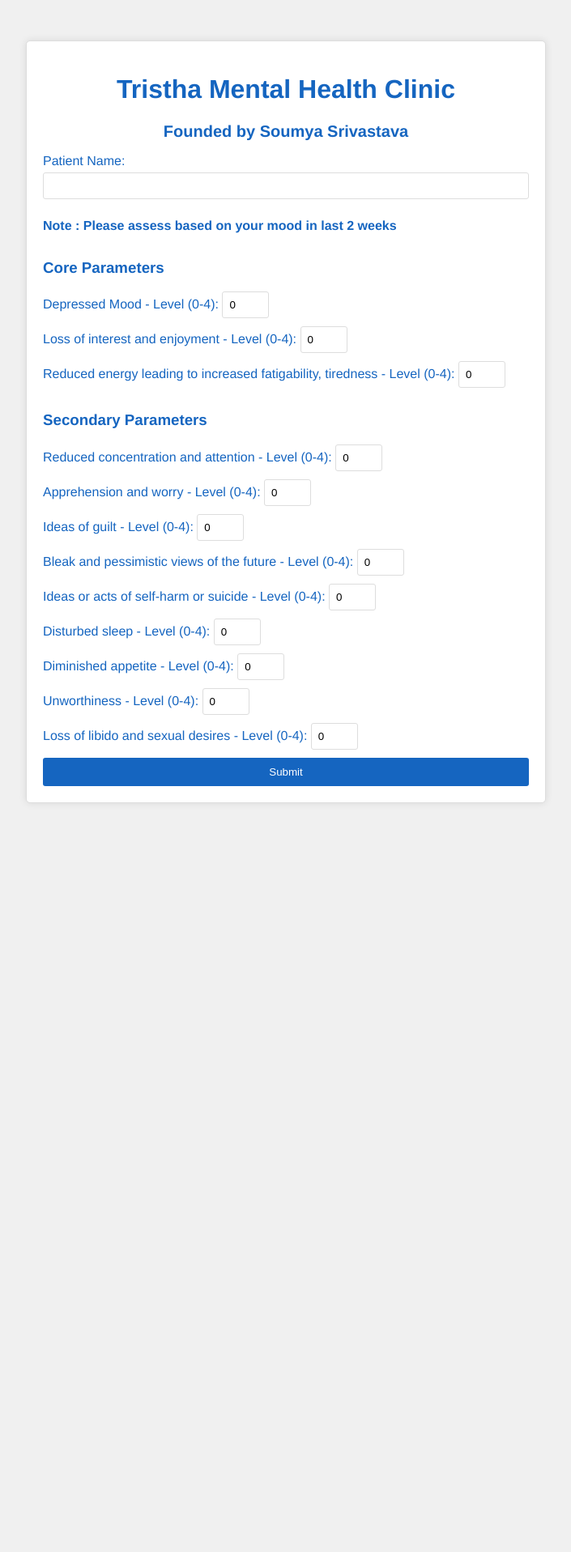
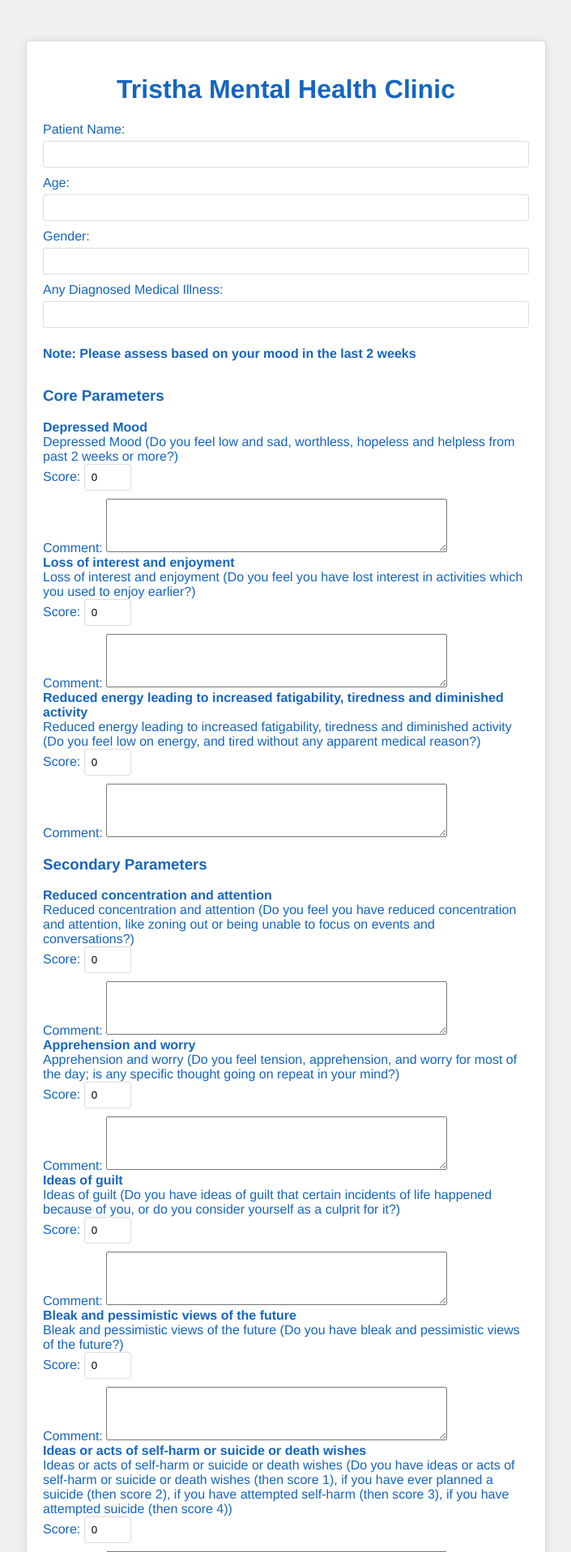
Before and after one commit to PadamIITBHU/DEPRESSION_AZURE_STORAGE_ORIG, a Flask app: page / in a window 1280 px wide. Shown: the top 1917 px of the page at 81% size, without its empty margins (287-992 px from the left). Before the commit the page ends 1042 px from the top, so only its background shows below. Run offline with Flask 3, Linux system fonts and the light colour scheme.

Commit message:
adding comment, Age, gender and Medical History and saving to Depression.xml

```diff
--- a/app.py
+++ b/app.py
@@ -18,10 +18,29 @@ depression_blob_name = "Depression.xlsx"
 remedy_blob_name = "Remedy.xlsx"
 
 # Names for core and secondary parameters
-core_param_names = ["Depressed Mood", "Loss of interest and enjoyment", "Reduced energy leading to increased fatigability, tiredness"]
-sec_param_names = ["Reduced concentration and attention", "Apprehension and worry", "Ideas of guilt",
-                   "Bleak and pessimistic views of the future", "Ideas or acts of self-harm or suicide",
-                   "Disturbed sleep", "Diminished appetite", "Unworthiness", "Loss of libido and sexual desires"]
+#core_param_names = ["Depressed Mood", "Loss of interest and enjoyment", "Reduced energy leading to increased fatigability, tiredness"]
+#sec_param_names = ["Reduced concentration and attention", "Apprehension and worry", "Ideas of guilt",
+#                  "Bleak and pessimistic views of the future", "Ideas or acts of self-harm or suicide",
+#                  "Disturbed sleep", "Diminished appetite", "Unworthiness", "Loss of libido and sexual desires"]
+
+
+core_param_names = [
+    "Depressed Mood (Do you feel low and sad, worthless, hopeless and helpless from past 2 weeks or more?)",
+    "Loss of interest and enjoyment (Do you feel you have lost interest in activities which you used to enjoy earlier?)",
+    "Reduced energy leading to increased fatigability, tiredness and diminished activity (Do you feel low on energy, and tired without any apparent medical reason?)"
+]
+
+sec_param_names = [
+    "Reduced concentration and attention (Do you feel you have reduced concentration and attention, like zoning out or being unable to focus on events and conversations?)",
+    "Apprehension and worry (Do you feel tension, apprehension, and worry for most of the day; is any specific thought going on repeat in your mind?)",
+    "Ideas of guilt (Do you have ideas of guilt that certain incidents of life happened because of you, or do you consider yourself as a culprit for it?)",
+    "Bleak and pessimistic views of the future (Do you have bleak and pessimistic views of the future?)",
+    "Ideas or acts of self-harm or suicide or death wishes (Do you have ideas or acts of self-harm or suicide or death wishes (then score 1), if you have ever planned a suicide (then score 2), if you have attempted self-harm (then score 3), if you have attempted suicide (then score 4))",
+    "Disturbed sleep (Do you feel you have disturbed sleep? If you have problem sleeping due to screentime (then score 1), if you have trouble sleeping due to overthinking (then score 2), if you fall asleep but have trouble staying asleep, for example, frequent urination, nightmares, night terrors (then score 3), if you sleep for less than 3 hours a day and get up early morning and have difficulty falling back asleep (then score 4))",
+    "Diminished appetite (Do you feel you have reduced appetite without any apparent medical reason?)",
+    "Unworthiness",
+    "Loss of libido and sexual desires or reduced sexual functioning without any apparent medical reasons (Do you feel you have loss of libido and sexual desires or reduced sexual functioning without any apparent medical reasons?)"
+]
 
 # Gmail account credentials
 sender_email = "padam.iit@gmail.com"
@@ -133,20 +152,42 @@ def assess_depression(name, core_params, secondary_params):
 
     return result
 
+additional_param_names = ['Age', 'Gender', 'Medical History']
 
-def submit_form(patient_name, core_params, secondary_params):
+
+def submit_form(patient_name, core_params, secondary_params, additional_params, core_comments, sec_comments):
     result_id = assess_depression(patient_name, core_params, secondary_params)
     remedy = find_value_from_id(result_id, "Remedy")
     result_name = find_value_from_id(result_id, "Name")
-    result_complete = f"Patient {patient_name} is having {result_name}. Suggested Remedy is to {remedy}. "
+    result_complete = f"Client {patient_name} is having {result_name}. Suggested Remedy is to {remedy}. "
     send_email(result_complete)
+    # Append to Excel file in Azure Storage
+
+    #interleaved_core_params  = [val for pair in zip(core_params, core_comments) for val in pair]  .. creates doube entries
+    #interleaved_sec_params  = [val for pair in zip(secondary_params, sec_comments) for val in pair]
+
+
+    interleaved_core_params = [f"{param}-{comment}" for param, comment in zip(core_params, core_comments)]
+    interleaved_sec_params = [f"{param}-{comment}" for param, comment in zip(secondary_params, sec_comments)]
+
     # Append to Excel file in Azure Storage
     basic_param_names = ['Name', 'Depression Type', 'Remedy']
     basic_params = [patient_name, result_name, remedy]
     sum_param_names = ['Sum']
     sum_params = [global_sum]
-    data_excel = dict(zip(basic_param_names + core_param_names + sec_param_names + sum_param_names,
-                          basic_params + core_params + secondary_params + sum_params))
+    data_excel = dict(zip(basic_param_names + additional_param_names + core_param_names + sec_param_names + sum_param_names,
+                          basic_params + additional_params + interleaved_core_params + interleaved_sec_params + sum_params
+                          ))
+
+
+    #basic_param_names = ['Name', 'Depression Type', 'Remedy']
+    #basic_params = [patient_name, result_name, remedy]
+    #sum_param_names = ['Sum']
+    #sum_params = [global_sum]
+    #data_excel = dict(zip(basic_param_names + core_param_names + sec_param_names + sum_param_names,
+    #                      basic_params + core_params + secondary_params + sum_params))
+
+
     df = pd.DataFrame(data_excel, index=[0])
     existing_data = read_from_azure_storage(depression_blob_name)
     df = pd.concat([existing_data, df], ignore_index=True)
@@ -157,28 +198,33 @@ def submit_form(patient_name, core_params, secondary_params):
 def index():
     if request.method == 'POST':
         patient_name = request.form['patient_name']
-        core_params = [int(request.form[f'core_param_{i}']) for i in range(3)]
-        secondary_params = [int(request.form[f'sec_param_{i}']) for i in range(9)]
+        core_params = [int(request.form[f'core_score_{i}']) for i in range(3)]
+        secondary_params = [int(request.form[f'sec_score_{i}']) for i in range(9)]
+        additional_params = [request.form['age'], request.form['gender'], request.form['medical_illness']]
+        core_comments = [request.form[f'core_comment_{i}'] for i in range(3)]
+        sec_comments = [request.form[f'sec_comment_{i}'] for i in range(9)]
 
-        result = submit_form(patient_name, core_params, secondary_params)
+        result = submit_form(patient_name, core_params, secondary_params, additional_params, core_comments, sec_comments)
         return render_template('result.html', result=result)
 
-    core_param_names = ["Depressed Mood",
-                        "Loss of interest and enjoyment",
-                        "Reduced energy leading to increased fatigability, tiredness"
-                        ]
+    core_param_names = [
+        "Depressed Mood (Do you feel low and sad, worthless, hopeless and helpless from past 2 weeks or more?)",
+        "Loss of interest and enjoyment (Do you feel you have lost interest in activities which you used to enjoy earlier?)",
+        "Reduced energy leading to increased fatigability, tiredness and diminished activity (Do you feel low on energy, and tired without any apparent medical reason?)"
+    ]
 
     sec_param_names = [
-        "Reduced concentration and attention",
-        "Apprehension and worry",
-        "Ideas of guilt",
-        "Bleak and pessimistic views of the future",
-        "Ideas or acts of self-harm or suicide",
-        "Disturbed sleep",
-        "Diminished appetite",
+        "Reduced concentration and attention (Do you feel you have reduced concentration and attention, like zoning out or being unable to focus on events and conversations?)",
+        "Apprehension and worry (Do you feel tension, apprehension, and worry for most of the day; is any specific thought going on repeat in your mind?)",
+        "Ideas of guilt (Do you have ideas of guilt that certain incidents of life happened because of you, or do you consider yourself as a culprit for it?)",
+        "Bleak and pessimistic views of the future (Do you have bleak and pessimistic views of the future?)",
+        "Ideas or acts of self-harm or suicide or death wishes (Do you have ideas or acts of self-harm or suicide or death wishes (then score 1), if you have ever planned a suicide (then score 2), if you have attempted self-harm (then score 3), if you have attempted suicide (then score 4))",
+        "Disturbed sleep (Do you feel you have disturbed sleep? If you have problem sleeping due to screentime (then score 1), if you have trouble sleeping due to overthinking (then score 2), if you fall asleep but have trouble staying asleep, for example, frequent urination, nightmares, night terrors (then score 3), if you sleep for less than 3 hours a day and get up early morning and have difficulty falling back asleep (then score 4))",
+        "Diminished appetite (Do you feel you have reduced appetite without any apparent medical reason?)",
         "Unworthiness",
-        "Loss of libido and sexual desires"
+        "Loss of libido and sexual desires or reduced sexual functioning without any apparent medical reasons (Do you feel you have loss of libido and sexual desires or reduced sexual functioning without any apparent medical reasons?)"
     ]
+
 
     # Use zip in the view function before passing to the template
     core_params_zipped = zip(range(len(core_param_names)), core_param_names)
--- a/templates/index.html
+++ b/templates/index.html
@@ -9,25 +9,44 @@
 <body>
     <div class="container">
         <h1>Tristha Mental Health Clinic</h1>
-        <h2 style="color: #1565C0;; font-weight: bold; font-size: 20px; text-align: center;">Founded by Soumya Srivastava</h2>
         <form method="post" action="/">
             <label for="patient_name">Patient Name:</label>
             <input type="text" id="patient_name" name="patient_name" required>
-            <h2 style="color: #1565C0; font-weight: bold; font-size: 16px; text-align: left;">Note : Please assess based on your mood in last 2 weeks</h2>
+
+            <label for="age">Age:</label>
+            <input type="number" id="age" name="age" min="0" required>
+
+            <label for="gender">Gender:</label>
+            <input type="text" id="gender" name="gender" required>
+
+            <label for="medical_illness">Any Diagnosed Medical Illness:</label>
+            <input type="text" id="medical_illness" name="medical_illness">
+
+            <h2 style="color: #1565C0; font-weight: bold; font-size: 16px; text-align: left;">Note: Please assess based on your mood in the last 2 weeks</h2>
 
             <div class="core-params">
                 <h3 style="color: #1565C0;">Core Parameters</h3>
                 {% for i, core_param_name in core_params %}
-                    <label for="core_param_{{ i }}">{{ core_param_name }} - Level (0-4):</label>
-                    <input type="number" id="core_param_{{ i }}" name="core_param_{{ i }}" min="0" max="4" value="0" required><br>
+                    <label style="font-weight: bold;">{{ core_param_name.split(' (')[0] }}</label><br>
+                    <label>{{ core_param_name }}</label><br>
+                    <label style="text-align: center;" for="core_score_{{ i }}">Score:</label>
+                    <input type="number" id="core_score_{{ i }}" name="core_score_{{ i }}" min="0" max="4" value="0" required>
+                    <br>
+                    <label style="text-align: center;" for="core_comment_{{ i }}">Comment:</label>
+                    <textarea id="core_comment_{{ i }}" name="core_comment_{{ i }}" rows="4" cols="50"></textarea><br>
                 {% endfor %}
             </div>
 
             <div class="sec-params">
-                <h3 style="color: #1565C0;;">Secondary Parameters</h3>
+                <h3 style="color: #1565C0;">Secondary Parameters</h3>
                 {% for i, sec_param_name in sec_params %}
-                    <label for="sec_param_{{ i }}">{{ sec_param_name }} - Level (0-4):</label>
-                    <input type="number" id="sec_param_{{ i }}" name="sec_param_{{ i }}" min="0" max="4" value="0" required><br>
+                    <label style="font-weight: bold;">{{ sec_param_name.split(' (')[0] }}</label><br>
+                    <label>{{ sec_param_name }}</label><br>
+                    <label style="text-align: center;" for="sec_score_{{ i }}">Score:</label>
+                    <input type="number" id="sec_score_{{ i }}" name="sec_score_{{ i }}" min="0" max="4" value="0" required>
+                    <br>
+                    <label style="text-align: center;" for="sec_comment_{{ i }}">Comment:</label>
+                    <textarea id="sec_comment_{{ i }}" name="sec_comment_{{ i }}" rows="4" cols="50"></textarea><br>
                 {% endfor %}
             </div>
 
```
